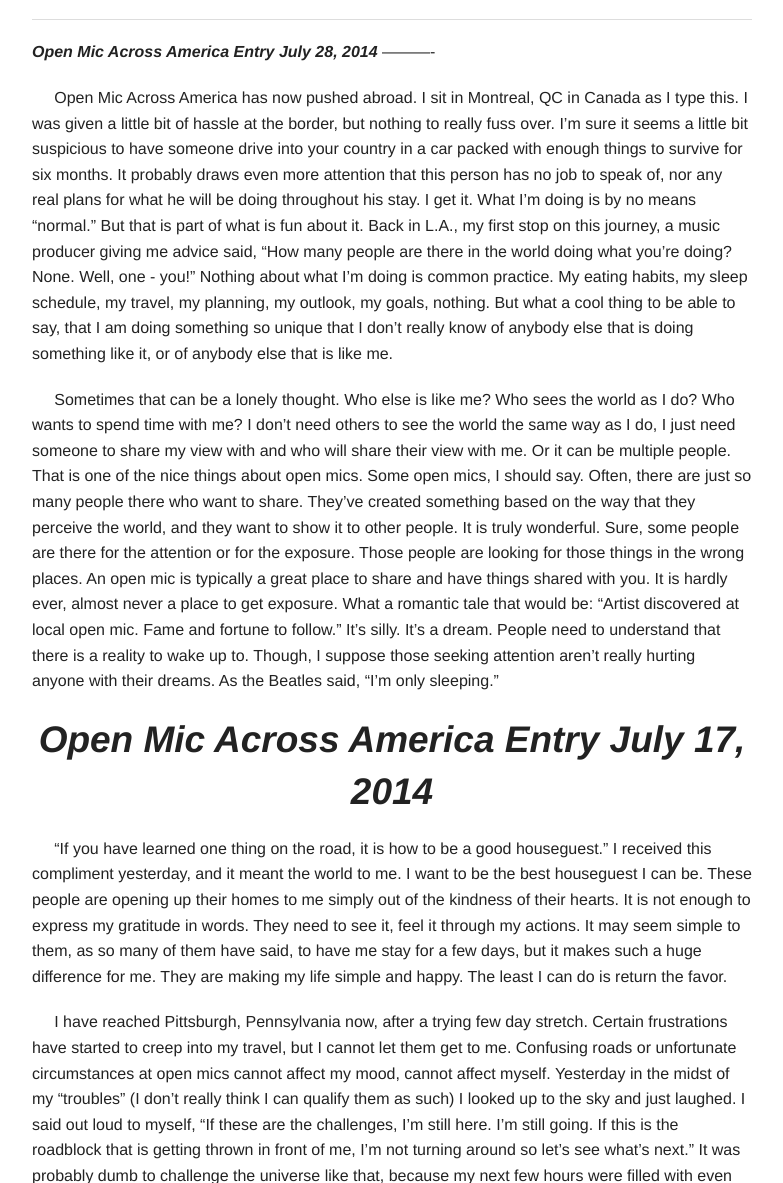
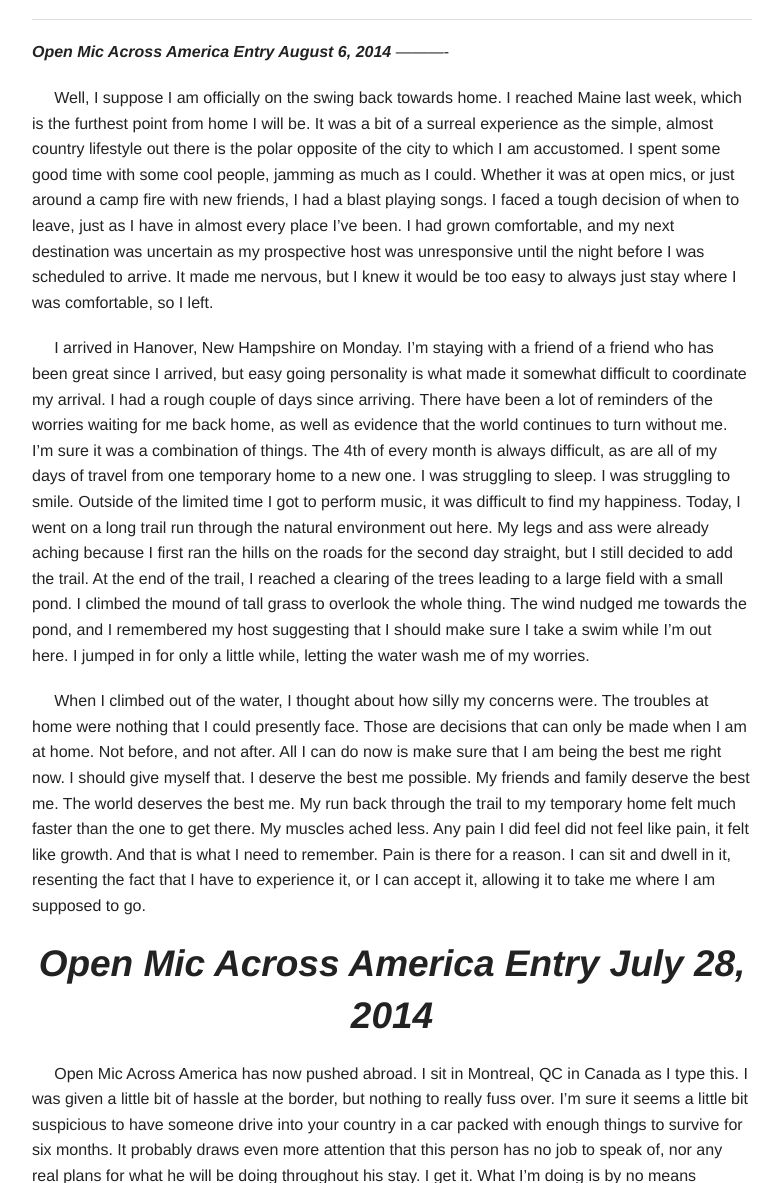
Before and after one commit to atrivialhero/atrivialhero.github.io, a Jekyll site: the page built from tour.md, in a window 1280 px wide and 1400 px high, scrolled down 1988 px, cut to the strip 217-1400 px from the top of the window. Shown: the whole strip, without its empty margins (373-1156 px from the left). Built offline with Jekyll 4.4.1, drawn with Linux system fonts in a browser that asks for light colours; some web fonts are replaced; Markdown is read by kramdown in place of the engine named in the settings.

Commit message:
Update tour.md

```diff
--- a/tour.md
+++ b/tour.md
@@ -23,6 +23,16 @@ Tour
 ***Review of Open Mics in the Pacific Northwest***
 <iframe width="560" height="315" src="//www.youtube.com/embed/GnkMKO9l1rU" frameborder="0" allowfullscreen></iframe>
 ---
+***Open Mic Across America Entry August 6, 2014***
+----------
+
+&nbsp;&nbsp;&nbsp;&nbsp;&nbsp;Well, I suppose I am officially on the swing back towards home. I reached Maine last week, which is the furthest point from home I will be. It was a bit of a surreal experience as the simple, almost country lifestyle out there is the polar opposite of the city to which I am accustomed. I spent some good time with some cool people, jamming as much as I could. Whether it was at open mics, or just around a camp fire with new friends, I had a blast playing songs. I faced a tough decision of when to leave, just as I have in almost every place I've been. I had grown comfortable, and my next destination was uncertain as my prospective host was unresponsive until the night before I was scheduled to arrive. It made me nervous, but I knew it would be too easy to always just stay where I was comfortable, so I left.
+
+&nbsp;&nbsp;&nbsp;&nbsp;&nbsp;I arrived in Hanover, New Hampshire on Monday. I'm staying with a friend of a friend who has been great since I arrived, but easy going personality is what made it somewhat difficult to coordinate my arrival. I had a rough couple of days since arriving. There have been a lot of reminders of the worries waiting for me back home, as well as evidence that the world continues to turn without me. I'm sure it was a combination of things. The 4th of every month is always difficult, as are all of my days of travel from one temporary home to a new one. I was struggling to sleep. I was struggling to smile. Outside of the limited time I got to perform music, it was difficult to find my happiness. Today, I went on a long trail run through the natural environment out here. My legs and ass were already aching because I first ran the hills on the roads for the second day straight, but I still decided to add the trail. At the end of the trail, I reached a clearing of the trees leading to a large field with a small pond. I climbed the mound of tall grass to overlook the whole thing. The wind nudged me towards the pond, and I remembered my host suggesting that I should make sure I take a swim while I'm out here. I jumped in for only a little while, letting the water wash me of my worries.
+
+&nbsp;&nbsp;&nbsp;&nbsp;&nbsp;When I climbed out of the water, I thought about how silly my concerns were. The troubles at home were nothing that I could presently face. Those are decisions that can only be made when I am at home. Not before, and not after. All I can do now is make sure that I am being the best me right now. I should give myself that. I deserve the best me possible. My friends and family deserve the best me. The world deserves the best me. My run back through the trail to my temporary home felt much faster than the one to get there. My muscles ached less. Any pain I did feel did not feel like pain, it felt like growth. And that is what I need to remember. Pain is there for a reason. I can sit and dwell in it, resenting the fact that I have to experience it, or I can accept it, allowing it to take me where I am supposed to go.
+
+
 ***Open Mic Across America Entry July 28, 2014***
 ----------
 
```
